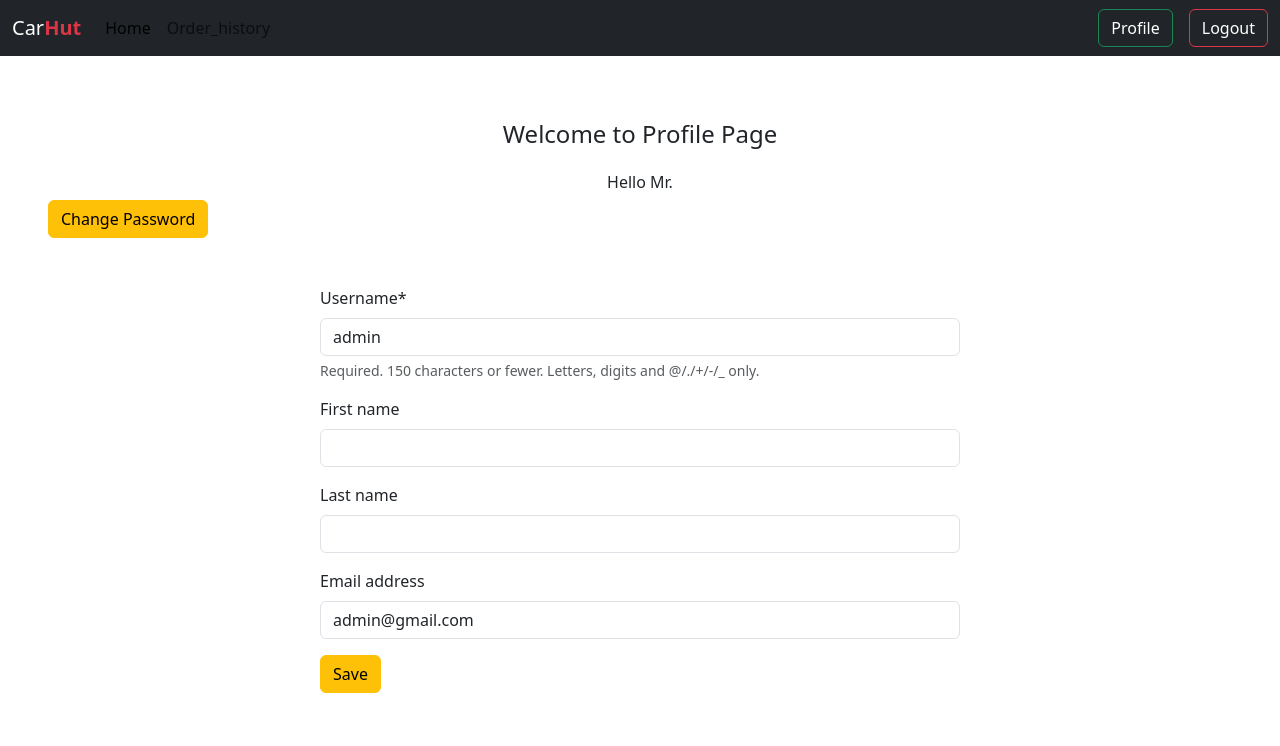
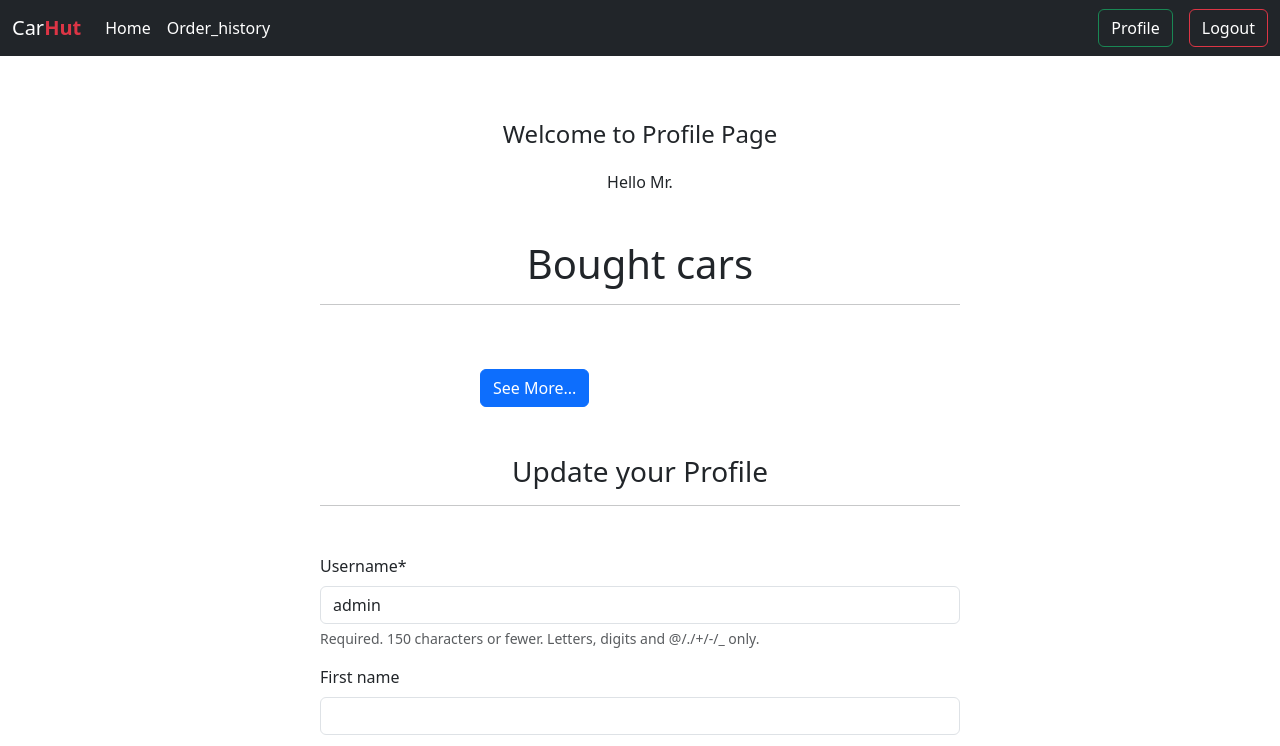
Before and after one commit to fahmidprachaw/CarHut, a Django app: page /profile/ in a window 1280 px wide. Shown: the top 746 px of the page. Before the commit the page ends 693 px from the top, so only its background shows below. Run offline with Django 5.2, Linux system fonts and the light colour scheme; a user stored in the database is signed in; data comes from the database, SQL or seed files in the repository; both versions use the stored data as it was after the commit; some libraries are stand-ins or nearby versions.

Commit message:
update profile

```diff
--- a/car/templates/order_history.html
+++ b/car/templates/order_history.html
@@ -17,6 +17,7 @@
                     <p class="card-text"><b>parches_date:</b> ${{order.parches_date}}</p>
                     {% comment %} <a href="{% url "car_detail" pk=car.pk %}" class="btn btn-primary">See Details..</a> {% endcomment %}
                     </div>
+                    <a class="btn btn-primary" href="{% url "car_detail" pk=order.car.pk %}">Details</a>
                 </div>
             {% endfor %}
         </div>
--- a/car/templates/profile.html
+++ b/car/templates/profile.html
@@ -3,7 +3,34 @@
 {% block containt %}
 <h4 class="text-center mt-5 p-3">Welcome to Profile Page</h4>
 <h6 class="text-center">Hello Mr. {{user.first_name}}</h6>
-<a href="{% url "passchange" %}" class="btn btn-warning ms-5">Change Password</a>
+
+<h1 class="text-center mt-5">Bought cars</h1>
+<hr class="w-50 mx-auto">
+<div class="row gap-3 w-75 mx-auto mt-5">
+    {% for order in ordered_cars %}
+
+        <div class="card col-6" style="width: 18rem;">
+            <img src="{{order.car.picture.url}}" class="card-img-top img-fluid" alt="...">
+            <div class="card-body">
+            <h5 class="card-title">{{order.car.name}}</h5>
+            <p class="card-text">{{order.car.description | truncatechars:40}}</p>
+            {% comment %} <p class="card-text">Quantity: {{car.quantity}}</p> {% endcomment %}
+            <p class="card-text"><b>Price:</b> ${{order.car.price}}</p>
+            <p class="card-text"><b>parches_date:</b> ${{order.parches_date}}</p>
+            {% comment %} <a href="{% url "car_detail" pk=car.pk %}" class="btn btn-primary">See Details..</a> {% endcomment %}
+            </div>
+            <a class="btn btn-primary" href="{% url "car_detail" pk=order.car.pk %}">Details</a>
+        </div>
+    {% endfor %}
+</div>
+<div class="w-25 mx-auto mt-3">
+    <a class="btn btn-primary" href="{% url "order_car" %}">See More...</a>
+</div>
+
+
+
+<h3 class="text-center mt-5">Update your Profile</h3>
+<hr class="w-50 mx-auto">
 <form method="post" class="w-50 mx-auto mt-5" novalidate>
     {% comment %} <h1 class="mb-2 mt-2">Please Register Here..</h1> {% endcomment %}
     {% csrf_token %}
@@ -12,6 +39,6 @@
     <br>
     {% comment %} <small>Allready have an Account <a href="{% url "login" %}">Login</a></small> {% endcomment %}
 </form>
-
+<a href="{% url "passchange" %}" class="btn btn-warning ms-5">Change Password</a>
 
 {% endblock  %}
--- a/car/urls.py
+++ b/car/urls.py
@@ -6,9 +6,10 @@ urlpatterns = [
     path('register/', views.register, name='register'),
     path('login/', views.user_login, name='login'),
     path('logout/', views.user_logout, name='logout'),
-    path('profile/', views.Profile, name='profile'),
+    path('profile/', views.ProfileView.as_view(), name='profile'),
     path('car/<int:pk>/', views.CarDelailView.as_view(), name='car_detail'),
     path('buy_car/<int:pk>/', views.BuyCarView.as_view(), name='buy_car'),
     path('order/', views.OrderHistoryView.as_view(), name='order_car'),
     path('passchange/', views.change_password, name='passchange'),
+    # path('orderprofile', views.OrderHistoryProfile.as_view, name='orderprofile'),
 ]
--- a/car/views.py
+++ b/car/views.py
@@ -9,6 +9,8 @@ from .models import Car, Brand, Order
 from django.contrib import messages
 from django.utils.decorators import method_decorator
 from django.contrib.auth.decorators import login_required
+from django.contrib.auth.mixins import LoginRequiredMixin
+from django.views.generic import View
 
 # Create your views here.
 
@@ -53,20 +55,20 @@ def user_logout(request):
 
 
 
-def Profile(request):
-    if request.user.is_authenticated:
-        if request.method == 'POST':
-            profile_forms = forms.UserChangeData(request.POST, instance = request.user)
-            if profile_forms.is_valid():
-                profile_forms.save()
-                messages.success(request, 'Saved successfully')
-                return redirect('profile')
-        else:
-            profile_forms = forms.UserChangeData(instance = request.user)
-        # return render(request, 'register.html', {'form' : register_forms})
-        return render(request, 'profile.html', {'form': profile_forms, 'user': request.user})
-    else:
-        return redirect('login')
+# def Profile(request):
+#     if request.user.is_authenticated:
+#         if request.method == 'POST':
+#             profile_forms = forms.UserChangeData(request.POST, instance = request.user)
+#             if profile_forms.is_valid():
+#                 profile_forms.save()
+#                 messages.success(request, 'Saved successfully')
+#                 return redirect('profile')
+#         else:
+#             profile_forms = forms.UserChangeData(instance = request.user)
+#         # return render(request, 'register.html', {'form' : register_forms})
+#         return render(request, 'profile.html', {'form': profile_forms, 'user': request.user})
+#     else:
+#         return redirect('login')
 
 
 class CarListView(ListView):
@@ -135,3 +137,32 @@ def change_password(request):
         return render(request, 'passchange.html', {'form': form})
     else:
         return redirect('login')
+
+# class ProfileView(LoginRequiredMixin, View):
+#     def get(self, request):
+#         profile_forms = forms.UserChangeData(instance=request.user)
+#         return render(request, 'profile.html', {'form': profile_forms, 'user': request.user})
+
+#     def post(self, request):
+#         profile_forms = forms.UserChangeData(request.POST, instance=request.user)
+#         if profile_forms.is_valid():
+#             profile_forms.save()
+#             messages.success(request, 'Saved successfully')
+#             return redirect('profile')
+#         else:
+#             return render(request, 'profile.html', {'form': profile_forms, 'user': request.user})
+
+class ProfileView(LoginRequiredMixin, View):
+    def get(self, request):
+        profile_forms = forms.UserChangeData(instance=request.user)
+        ordered_cars = Order.objects.filter(user=request.user)[:2]
+        return render(request, 'profile.html', {'form': profile_forms, 'user': request.user, 'ordered_cars': ordered_cars})
+
+    def post(self, request):
+        profile_forms = forms.UserChangeData(request.POST, instance=request.user)
+        if profile_forms.is_valid():
+            profile_forms.save()
+            messages.success(request, 'Saved successfully')
+            return redirect('profile')
+        else:
+            return render(request, 'profile.html', {'form': profile_forms, 'user': request.user})
--- a/templates/base.html
+++ b/templates/base.html
@@ -16,11 +16,11 @@
           <div class="collapse navbar-collapse" id="navbarSupportedContent">
             <ul class="navbar-nav me-auto mb-2 mb-lg-0">
               <li class="nav-item">
-                <a class="nav-link active" aria-current="page" href="{% url "carList" %}">Home</a>
+                <a class="nav-link active text-white" aria-current="page" href="{% url "carList" %}">Home</a>
               </li>
               <li class="nav-item">
                 {% if user.is_authenticated %}
-                  <a class="nav-link" href="{% url "order_car" %}">Order_history</a>
+                  <a class="nav-link text-white" href="{% url "order_car" %}">Order_history</a>
                 {% endif %}
               </li>
             </ul>
```
Also changed, not shown: db.sqlite3.
